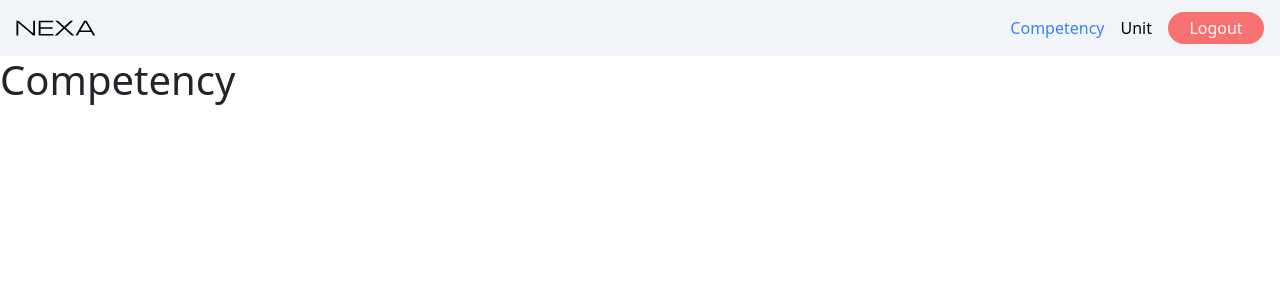
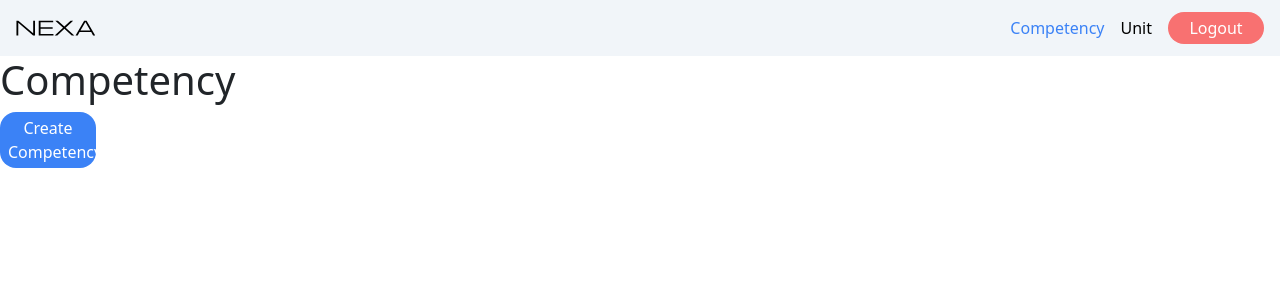
Before and after one commit to sasikumarevature/react-demo-app, a React (Create React App) app: page /competency in a window 1280 px wide. Shown: the top 300 px of the page. Built offline with nearby package versions, Linux system fonts and the light colour scheme; sample sign-in values are in the browser's storage.

Commit message:
partial commit - routing

```diff
--- a/src/App.js
+++ b/src/App.js
@@ -6,7 +6,7 @@ import NavComponent from './components/Navbar/navbar';
 const Home = React.lazy(() => import('./pages/home'));
 const Competency = React.lazy(() => import('./pages/competency'));
 const Unit = React.lazy(() => import('./pages/unit'));
-
+const CreateCompetency = React.lazy(() => import('./pages/createCompetency'));
 function App() {
   return (
     <Router>
@@ -16,6 +16,7 @@ function App() {
           <Route path="/" element={<Home />} />
           <Route path="/competency" element={<Competency />} />
           <Route path="/unit" element={<Unit />} />
+          <Route path="/create-competency" element={<CreateCompetency />} />
           {/* Redirect unknown routes */}
           <Route path="*" element={<Navigate to="/" />} />
         </Routes>
--- a/src/pages/competency.jsx
+++ b/src/pages/competency.jsx
@@ -1,9 +1,13 @@
 import React from 'react'
+import { Link } from 'react-router-dom'
 
 const competency = () => {
   return (
     <div>
       <h1>Competency</h1>
+      <Link to="/create-competency"><button className="bg-blue-500 w-24 text-white rounded-2xl py-1 px-2 text-base hover:scale-105 hover:bg-green-600">
+              Create Competency
+            </button></Link>
     </div>
   )
 }
--- /dev/null
+++ b/src/pages/createCompetency.jsx
@@ -0,0 +1,7 @@
+const createCompetency= ()=>{
+    return(
+        <div>Hi</div>
+    )
+}
+
+export default createCompetency
```
